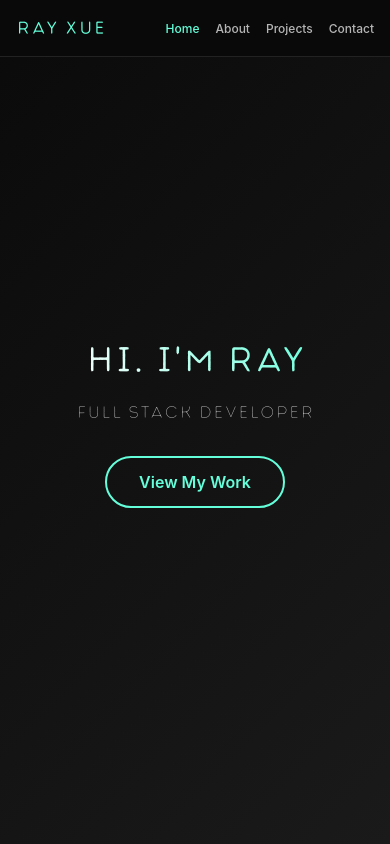
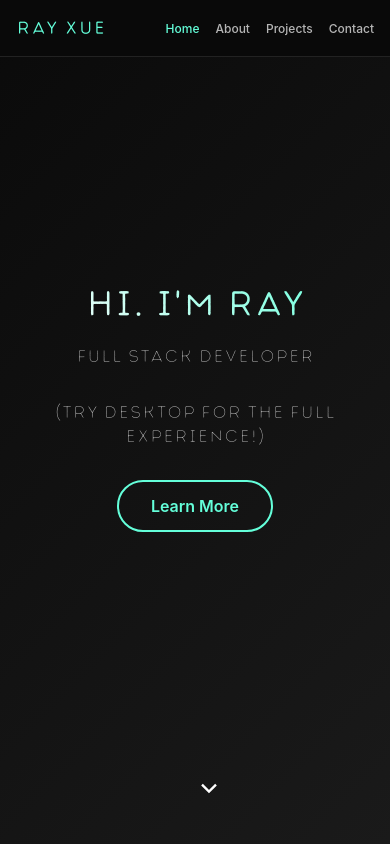
Before and after one commit to Mmach1ne/Portfolio-Website, a React (Vite) app: page / in a window 390 px wide. Shown: the top 844 px of the page. Built offline with nearby package versions, Linux system fonts and the light colour scheme.

Commit message:
mobile additions

```diff
--- a/src/PortfolioMobile.css
+++ b/src/PortfolioMobile.css
@@ -403,3 +403,18 @@
 html {
   scroll-behavior: smooth;
 }
+
+.scroll-icon {
+  position: fixed;
+  bottom: 2rem;
+  left: 50%;
+  transform: translateX(-50%);
+  cursor: pointer;
+  z-index: 1000;
+}
+
+/* Ensure all sections have adequate padding bottom to avoid overlap */
+.hero-section, .about-section, .projects-section, .contact-section {
+  position: relative;
+  padding-bottom: 4rem;
+}
--- a/src/PortfolioMobile.jsx
+++ b/src/PortfolioMobile.jsx
@@ -4,8 +4,41 @@ import './PortfolioMobile.css';
 
 const PortfolioMobile = () => {
   const [activeSection, setActiveSection] = useState('home');
+  const [showScrollIcon, setShowScrollIcon] = useState(true);
 
-  // Logo data
+  // ──────────────────────────────────────────────────────────────────────────────
+  // Handlers
+  // ──────────────────────────────────────────────────────────────────────────────
+  useEffect(() => {
+    /*
+     * Hide the scroll‑icon once the contact section has entered the viewport.
+     * We recalc on every scroll to keep behaviour snappy but tear the listener
+     * down on unmount so we don’t leak.
+     */
+    const handleScroll = () => {
+      const contactEl = document.getElementById('contact');
+      if (!contactEl) return;
+
+      const { top } = contactEl.getBoundingClientRect();
+      const reachedContact = top <= window.innerHeight * 0.75; // 75 % viewport
+      setShowScrollIcon(!reachedContact);
+    };
+
+    window.addEventListener('scroll', handleScroll, { passive: true });
+    handleScroll(); // run once on mount
+    return () => window.removeEventListener('scroll', handleScroll);
+  }, []);
+
+  const handleIconClick = () => {
+    const nextSection = document.getElementById('about');
+    if (nextSection) {
+      nextSection.scrollIntoView({ behavior: 'smooth' });
+    }
+  };
+
+  // ──────────────────────────────────────────────────────────────────────────────
+  // Data
+  // ──────────────────────────────────────────────────────────────────────────────
   const logos = [
     { file: 'HTML.png', label: 'HTML' },
     { file: 'Java.png', label: 'Java' },
@@ -16,10 +49,9 @@ const PortfolioMobile = () => {
     { file: 'C++.png', label: 'C++' },
     { file: 'C.png', label: 'C#' },
     { file: 'Python.png', label: 'Python' },
-    { file: 'git.png', label: 'Git' },
+    { file: 'git.png', label: 'Git' }
   ];
 
-  // Projects data
   const projects = [
     {
       id: 1,
@@ -43,7 +75,7 @@ const PortfolioMobile = () => {
       id: 3,
       title: 'HARMONI',
       subtitle: 'Music Social Platform',
-      description: 'Real-time social platform with AI integration.',
+      description: 'Real‑time social platform with AI integration.',
       tech: 'Python / React / OpenAI',
       github: 'https://github.com/yanxue06/HarmoniQ',
       demo: '#'
@@ -61,7 +93,7 @@ const PortfolioMobile = () => {
       id: 5,
       title: 'RAYBOT',
       subtitle: 'Intelligent Conversational Agent',
-      description: 'Python-based chatbot with modular skills system.',
+      description: 'Python‑based chatbot with modular skills system.',
       tech: 'Python / SQLite / AI',
       github: 'https://github.com/Mmach1ne/LLM-Agent.git',
       demo: 'https://effervescent-haupia-013614.netlify.app'
@@ -69,7 +101,7 @@ const PortfolioMobile = () => {
     {
       id: 6,
       title: 'TRANSIT TRACKER',
-      subtitle: 'Real-Time Bus Monitoring',
+      subtitle: 'Real‑Time Bus Monitoring',
       description: 'IoT system with AWS integration for transit tracking.',
       tech: 'AWS / IoT / Next.js',
       github: 'https://github.com/Mmach1ne/UWTransportGPS.git',
@@ -77,6 +109,9 @@ const PortfolioMobile = () => {
     }
   ];
 
+  // ──────────────────────────────────────────────────────────────────────────────
+  // Render
+  // ──────────────────────────────────────────────────────────────────────────────
   return (
     <div className="mobile-portfolio">
       {/* Mobile Navigation */}
@@ -100,7 +135,8 @@ const PortfolioMobile = () => {
         >
           <h1 className="hero-title">Hi, I'm Ray</h1>
           <p className="hero-subtitle">Full Stack Developer</p>
-          <a href="#projects" className="cta-button">View My Work</a>
+          <p className="hero-subtitle">(Try desktop for the full experience!)</p>
+          <a href="#about" className="cta-button">Learn More</a>
         </motion.div>
       </section>
 
@@ -115,16 +151,12 @@ const PortfolioMobile = () => {
         >
           <h2 className="section-title">About Me</h2>
           <div className="about-container">
-            <img
-              src="/Logos/PFP.jpeg"
-              alt="Ray Xue"
-              className="profile-image"
-            />
+            <img src="/Logos/PFP.jpeg" alt="Ray Xue" className="profile-image" />
             <p className="about-text">
               Curiosity killed the cat. But as an aspiring engineer and current
               student at the University of Waterloo, it is the trait I value most.
               To me, being an engineer means having the drive to seek and solve
-              real-world problems—and I'm just getting started.
+              real‑world problems—and I'm just getting started.
             </p>
           </div>
 
@@ -170,12 +202,22 @@ const PortfolioMobile = () => {
                 <p className="project-tech">{project.tech}</p>
                 <div className="project-links">
                   {project.github !== '#' && (
-                    <a href={project.github} target="_blank" rel="noopener noreferrer" className="project-link">
+                    <a
+                      href={project.github}
+                      target="_blank"
+                      rel="noopener noreferrer"
+                      className="project-link"
+                    >
                       GitHub
                     </a>
                   )}
                   {project.demo !== '#' && (
-                    <a href={project.demo} target="_blank" rel="noopener noreferrer" className="project-link demo">
+                    <a
+                      href={project.demo}
+                      target="_blank"
+                      rel="noopener noreferrer"
+                      className="project-link demo"
+                    >
                       {project.demo.endsWith('.pdf') ? 'Read Paper' : 'Live Demo'}
                     </a>
                   )}
@@ -197,31 +239,45 @@ const PortfolioMobile = () => {
         >
           <h2 className="section-title">Get In Touch</h2>
           <p className="contact-description">
-            Have a question or looking for a fullstack developer?
-            Feel free to reach out!
+            Have a question or looking for a full‑stack developer? Feel free to
+            reach out!
           </p>
 
           <div className="contact-form">
             <input type="text" placeholder="Name" className="form-input" />
             <input type="email" placeholder="Email" className="form-input" />
-            <textarea placeholder="Message" rows="5" className="form-textarea"></textarea>
+            <textarea
+              placeholder="Message"
+              rows="5"
+              className="form-textarea"
+            ></textarea>
             <button className="submit-button">Send Message</button>
           </div>
 
           <div className="social-links">
+            {/* GitHub */}
             <a href="https://github.com/Mmach1ne" target="_blank" rel="noopener noreferrer">
               <svg width="24" height="24" viewBox="0 0 24 24" fill="currentColor">
-                <path d="M12 2C6.477 2 2 6.477 2 12c0 4.42 2.865 8.17 6.839 9.49.5.092.682-.217.682-.482 0-.237-.008-.866-.013-1.7-2.782.603-3.369-1.34-3.369-1.34-.454-1.156-1.11-1.462-1.11-1.462-.908-.62.069-.608.069-.608 1.003.07 1.531 1.03 1.531 1.03.892 1.529 2.341 1.087 2.91.832.092-.647.35-1.088.636-1.338-2.22-.253-4.555-1.11-4.555-4.943 0-1.091.39-1.984 1.029-2.683-.103-.253-.446-1.27.098-2.647 0 0 .84-.269 2.75 1.025A9.564 9.564 0 0112 6.844c.85.004 1.705.115 2.504.337 1.909-1.294 2.747-1.025 2.747-1.025.546 1.377.203 2.394.1 2.647.64.699 1.028 1.592 1.028 2.683 0 3.842-2.339 4.687-4.566 4.935.359.309.678.919.678 1.852 0 1.336-.012 2.415-.012 2.743 0 .267.18.578.688.48C19.138 20.167 22 16.418 22 12c0-5.523-4.477-10-10-10z"/>
+                <path d="M12 2C6.477 2 2 6.477 2 12c0 4.42 2.865 8.17 6.839 9.49.5.092.682-.217.682-.482 0-.237-.008-.866-.013-1.7-2.782.603-3.369-1.34-3.369-1.34-.454-1.156-1.11-1.462-1.11-1.462-.908-.62.069-.608.069-.608 1.003.07 1.531 1.03 1.531 1.03.892 1.529 2.341 1.087 2.91.832.092-.647.35-1.088.636-1.338-2.22-.253-4.555-1.11-4.555-4.943 0-1.091.39-1.984 1.029-2.683-.103-.253-.446-1.27.098-2.647 0 0 .84-.269 2.75 1.025A9.564 9.564 0 0112 6.844c.85.004 1.705.115 2.504.337 1.909-1.294 2.747-1.025 2.747-1.025.546 1.377.203 2.394.1 2.647.64.699 1.028 1.592 1.028 2.683 0 3.842-2.339 4.687-4.566 4.935.359.309.678.919.678 1.852 0 1.336-.012 2.415-.012 2.743 0 .267.18.578.688.48C19.138 20.167 22 16.418 22 12c0-5.523-4.477-10-10-10z" />
               </svg>
             </a>
+            {/* LinkedIn */}
             <a href="https://www.linkedin.com/in/ray-xue-uw" target="_blank" rel="noopener noreferrer">
               <svg width="24" height="24" viewBox="0 0 24 24" fill="currentColor">
-                <path d="M19 3a2 2 0 0 1 2 2v14a2 2 0 0 1-2 2H5a2 2 0 0 1-2-2V5a2 2 0 0 1 2-2h14m-.5 15.5v-5.3a3.26 3.26 0 0 0-3.26-3.26c-.85 0-1.84.52-2.32 1.3v-1.11h-2.79v8.37h2.79v-4.93c0-.77.62-1.4 1.39-1.4a1.4 1.4 0 0 1 1.4 1.4v4.93h2.79M6.88 8.56a1.68 1.68 0 0 0 1.68-1.68c0-.93-.75-1.69-1.68-1.69a1.69 1.69 0 0 0-1.69 1.69c0 .93.76 1.68 1.69 1.68m1.39 9.94v-8.37H5.5v8.37h2.77z"/>
+                <path d="M19 3a2 2 0 0 1 2 2v14a2 2 0 0 1-2 2H5a2 2 0 0 1-2-2V5a2 2 0 0 1 2-2h14m-.5 15.5v-5.3a3.26 3.26 0 0 0-3.26-3.26c-.85 0-1.84.52-2.32 1.3v-1.11h-2.79v8.37h2.79v-4.93c0-.77.62-1.4 1.39-1.4a1.4 1.4 0 0 1 1.4 1.4v4.93h2.79M6.88 8.56a1.68 1.68 0 0 0 1.68-1.68c0-.93-.75-1.69-1.68-1.69a1.69 1.69 0 0 0-1.69 1.69c0 .93.76 1.68 1.69 1.68m1.39 9.94v-8.37H5.5v8.37h2.77z" />
               </svg>
             </a>
+            {/* Email */}
             <a href="mailto:r29xue@uwaterloo.ca">
-              <svg width="24" height="24" viewBox="0 0 24 24" fill="none" stroke="currentColor" strokeWidth="2">
-                <path d="M3 8L10.89 13.26C11.2187 13.4793 11.6049 13.5963 12 13.5963C12.3951 13.5963 12.7813 13.4793 13.11 13.26L21 8M5 19H19C19.5304 19 20.0391 18.7893 20.4142 18.4142C20.7893 18.0391 21 17.5304 21 17V7C21 6.46957 20.7893 5.96086 20.4142 5.58579C20.0391 5.21071 19.5304 5 19 5H5C4.46957 5 3.96086 5.21071 3.58579 5.58579C3.21071 5.96086 3 6.46957 3 7V17C3 17.5304 3.21071 18.0391 3.58579 18.4142C3.96086 18.7893 4.46957 19 5 19Z"/>
+              <svg
+                width="24"
+                height="24"
+                viewBox="0 0 24 24"
+                fill="none"
+                stroke="currentColor"
+                strokeWidth="2"
+              >
+                <path d="M3 8L10.89 13.26C11.2187 13.4793 11.6049 13.5963 12 13.5963C12.3951 13.5963 12.7813 13.4793 13.11 13.26L21 8M5 19H19C19.5304 19 20.0391 18.7893 20.4142 18.4142C20.7893 18.0391 21 17.5304 21 17V7C21 6.46957 20.7893 5.96086 20.4142 5.58579C20.0391 5.21071 19.5304 5 19 5H5C4.46957 5 3.96086 5.21071 3.58579 5.58579C3.21071 5.96086 3 6.46957 3 7V17C3 17.5304 3.21071 18.0391 3.58579 18.4142C3.96086 18.7893 4.46957 19 5 19Z" />
               </svg>
             </a>
           </div>
@@ -229,6 +285,22 @@ const PortfolioMobile = () => {
           <p className="footer-text">Ray Xue ©2025</p>
         </motion.div>
       </section>
+
+      {/* Animated scroll‑down icon */}
+      {showScrollIcon && (
+        <motion.div
+          className="scroll-icon"
+          onClick={handleIconClick}
+          /* Simple up‑down y animation */
+          animate={{ y: [0, -10, 0] }}
+          transition={{ repeat: Infinity, duration: 1.6, ease: 'easeInOut' }}
+        >
+          {/* SVG chevron‑down */}
+          <svg width="28" height="28" viewBox="0 0 24 24" fill="none" stroke="currentColor" strokeWidth="2">
+            <polyline points="6 9 12 15 18 9" />
+          </svg>
+        </motion.div>
+      )}
     </div>
   );
 };
```
